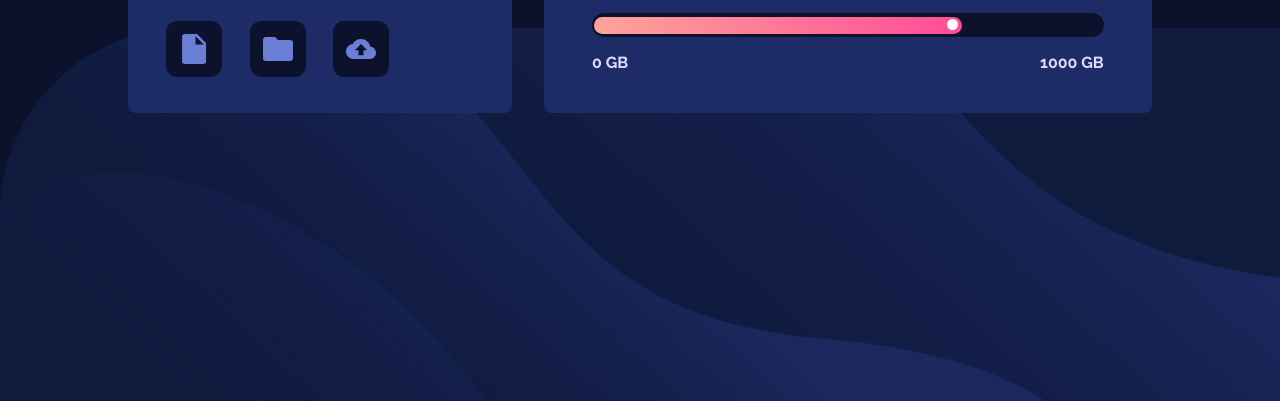
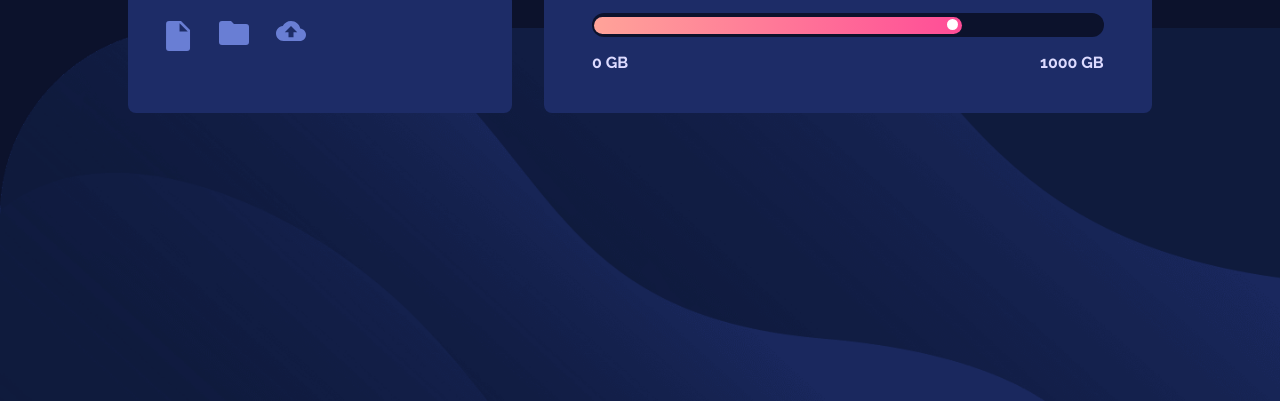
Before and after one commit to James-K-DNg-1901/fylo-data-storage, a plain HTML site: page index.html in a window 1280 px wide. Shown: the part 399-800 px from the top of the page. Drawn offline with Linux system fonts and the light colour scheme.

Commit message:
Update styles.css

```diff
--- a/styles.css
+++ b/styles.css
@@ -44,7 +44,7 @@ body {
     gap: 0.5em;
 }
 
-.card-1 #icon {
+.card-1 .icon {
     width: 3.5em;
     height: 3.5em;
     background-color: hsl(229, 57%, 11%);
```
